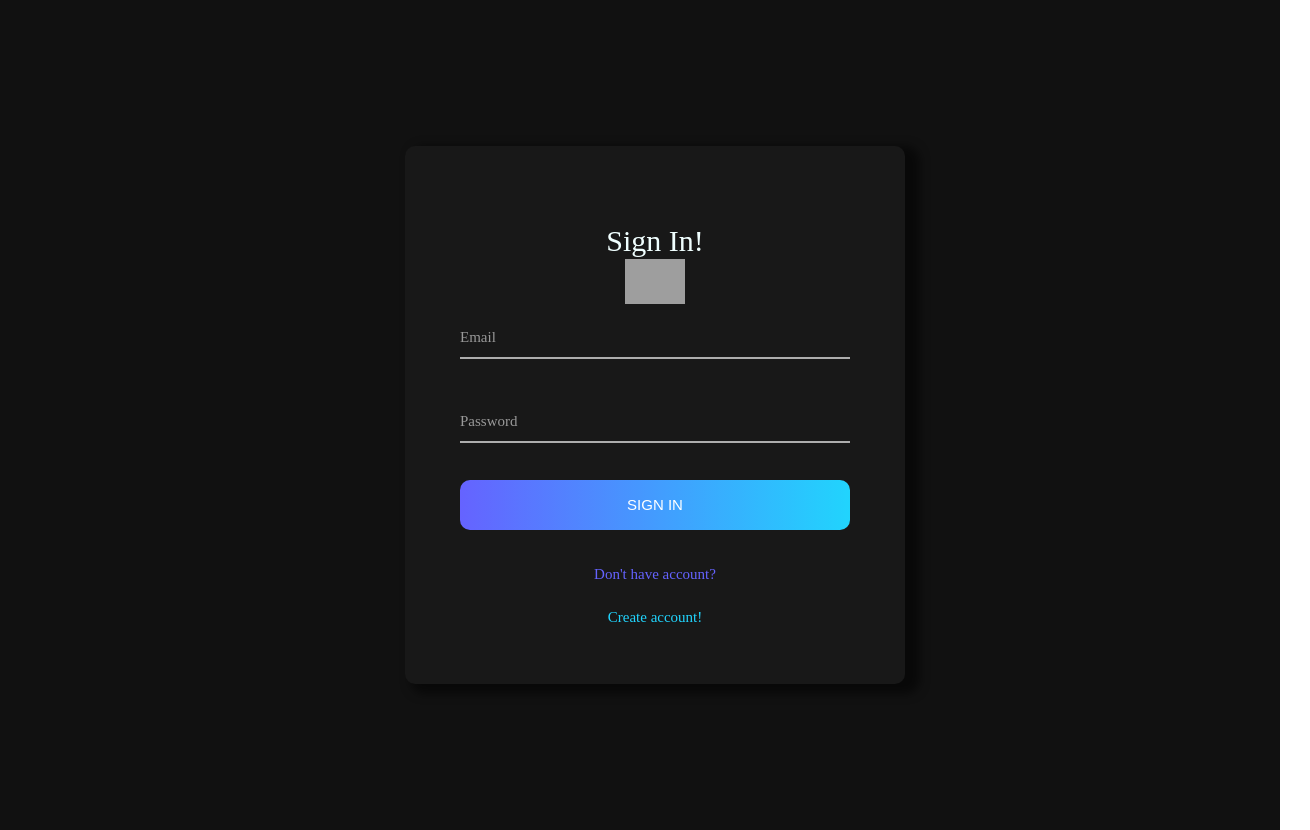
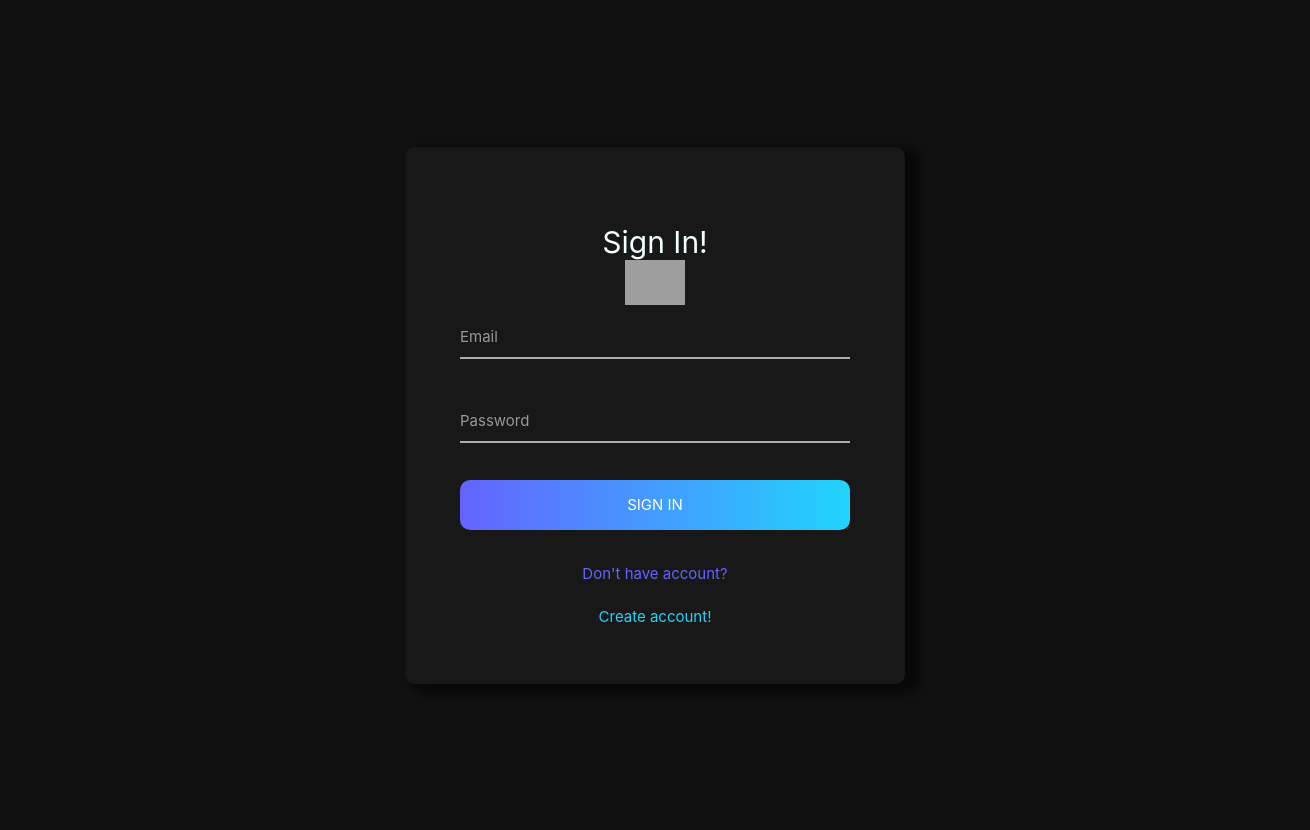
Before and after one commit to JohnnyCarvalho/Login-Page-React, a React (Create React App) app in the folder login-page-app/: page / in a window 1280 px wide. Shown: the whole page, 1310 px wide, since content can reach past the window. Built offline with nearby package versions, Linux system fonts and the light colour scheme; grey boxes are pictures that could not be loaded.

Commit message:
Trocando fonte
Finalizado

```diff
--- a/login-page-app/src/styles.css
+++ b/login-page-app/src/styles.css
@@ -3,7 +3,13 @@
   margin: 0;
   padding: 0;
   box-sizing: border-box;
-  overflow: hidden;
+  font-family: -apple-system, BlinkMacSystemFont, 'Segoe UI', 'Roboto', 'Oxygen',
+        'Ubuntu', 'Cantarell', 'Fira Sans', 'Droid Sans', 'Helvetica Neue',
+        sans-serif;
+    -webkit-font-smoothing: antialiased;
+    -moz-osx-font-smoothing: grayscale;
+
+
 }
 *,
 *:before,
```
